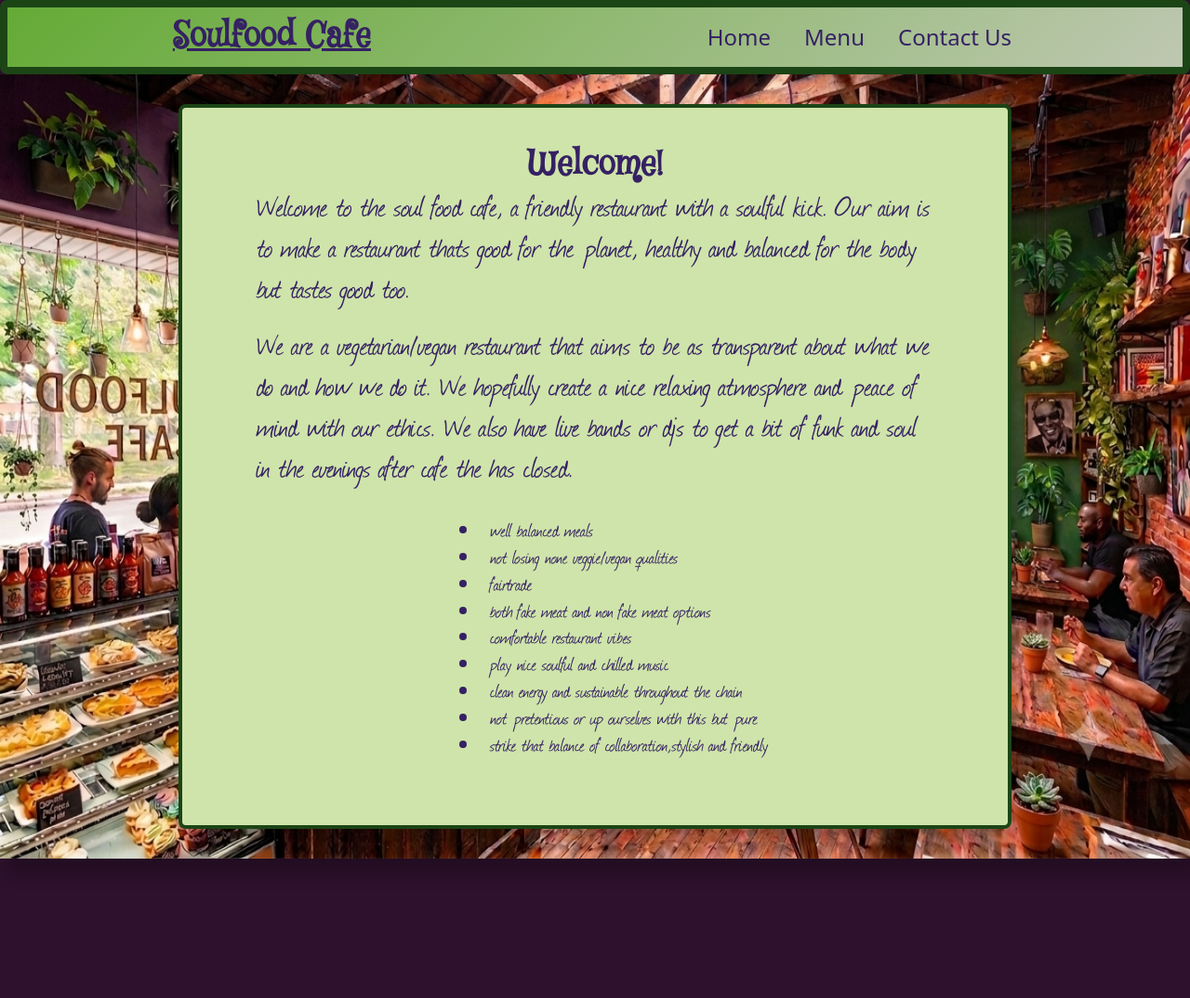
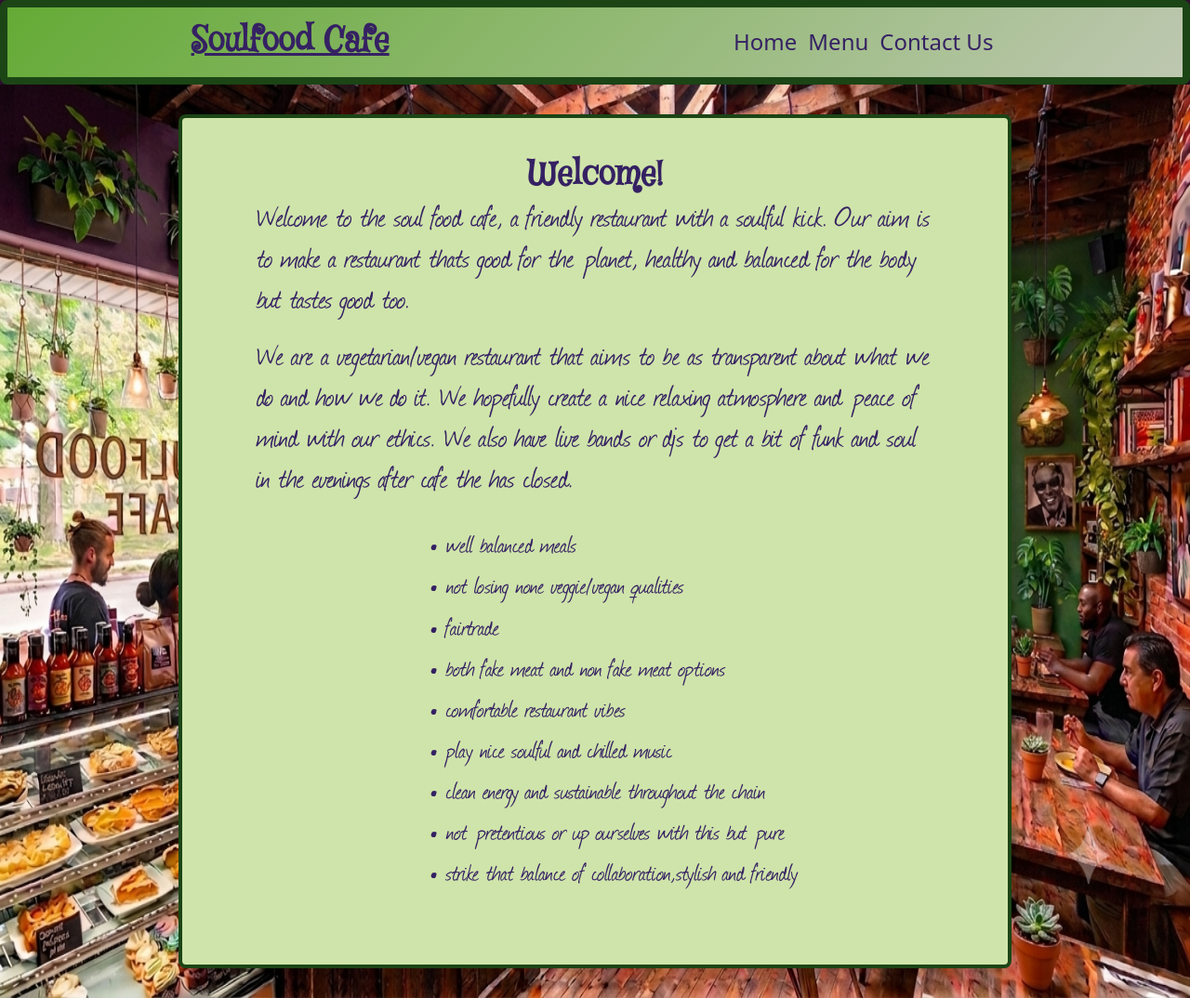
Before and after one commit to Sambaramba/restaurant-page, a website built with webpack: page src/template.html in a window 1280 px wide. Shown: the whole page at 93% size. Before the commit the page ends 980 px from the top, so only its background shows below. Built offline with nearby package versions, Linux system fonts and the light colour scheme.

Commit message:
style: allign list items and increase font-size

```diff
--- a/src/css/styles.css
+++ b/src/css/styles.css
@@ -3,6 +3,14 @@
 @font-face {
     font-family: 'fontdiner-swanky';
     src: url('.././fonts/fontdiner-swanky/FontdinerSwanky-Regular.woff2')  format('woff2');
+    font-weight: normal;
+    font-style: normal;
+    font-display: swap;
+}
+
+@font-face {
+    font-family: 'henny-penny';
+    src: url('.././fonts/henny-penny/HennyPenny-Regular.woff2')  format('woff2');
     font-weight: normal;
     font-style: normal;
     font-display: swap;
@@ -145,8 +153,8 @@ header {
     background-image: linear-gradient(135deg, var(--background-green), var(--background-purple));
     border: clamp(0.125rem, 0.0625rem + 1vw,0.5rem) solid var(--leafy-green);
     border-radius: 0.5rem;
-    /* padding: ; */
-    height: 10vh;
+    padding: clamp(0.25rem,0.1625rem + 1vw ,1rem);
+    /* height: 10vh; */
     display: flex;
     align-items: center;
     justify-content: space-around;
@@ -162,8 +170,9 @@ footer {
 
 h1, h2, h3, h4, h5, h6 {
   /* margin-bottom: 1rem; */
-  font-family: "fontdiner-swanky";
+  /* font-family: "fontdiner-swanky"; */
   font-family: "mystery-quest";
+  /* font-family: "henny-penny"; */
   /* line-height: 1.5rem; */
 }
 
@@ -193,28 +202,26 @@ p {
 }
 
 ul {
-  /* border: 0.125rem solid var(--deep-purple); */
-  /* border-radius: 0.25rem; */
   max-width: 90%;
-  /* font-family: "roboto"; */
-  /* padding: clamp(0.5rem, 0125rem + 1vh, 2rem); */
-  /* padding: 0.25rem 0rem; */
-  /* margin-left: max(0.5rem, 30%); */
   margin: 2rem auto;
   margin-top: 2rem;
-  font-size: var(--small);
-  /* font-size: var(--medium); */
-  list-style-position: inside;
-  /* display: flex;
+  font-size: var(--medium);
+  list-style: none;
+  display: flex;
   flex-direction: column;
-  justify-content: center; */
+  justify-content: center;
 }
 
 li {
-  vertical-align: top;
-  /* text-align: center; */
-  /* display: flex;
-  flex-direction: column; */
+
+  display: flex;
+
+}
+
+li::before {
+  content: "\2022";
+  font-size: var(--large);
+  padding-right: 0.5rem;
 }
 
 /* li::marker {
@@ -229,7 +236,7 @@ p + p {
 
 nav {
     display: flex;
-    gap: clamp(0.5rem, 3vw, 1.5rem);
+    /* gap: clamp(0.125rem, 0.0625rem + 1.5vw, 1.5rem); */
 }
 
 button {
```
